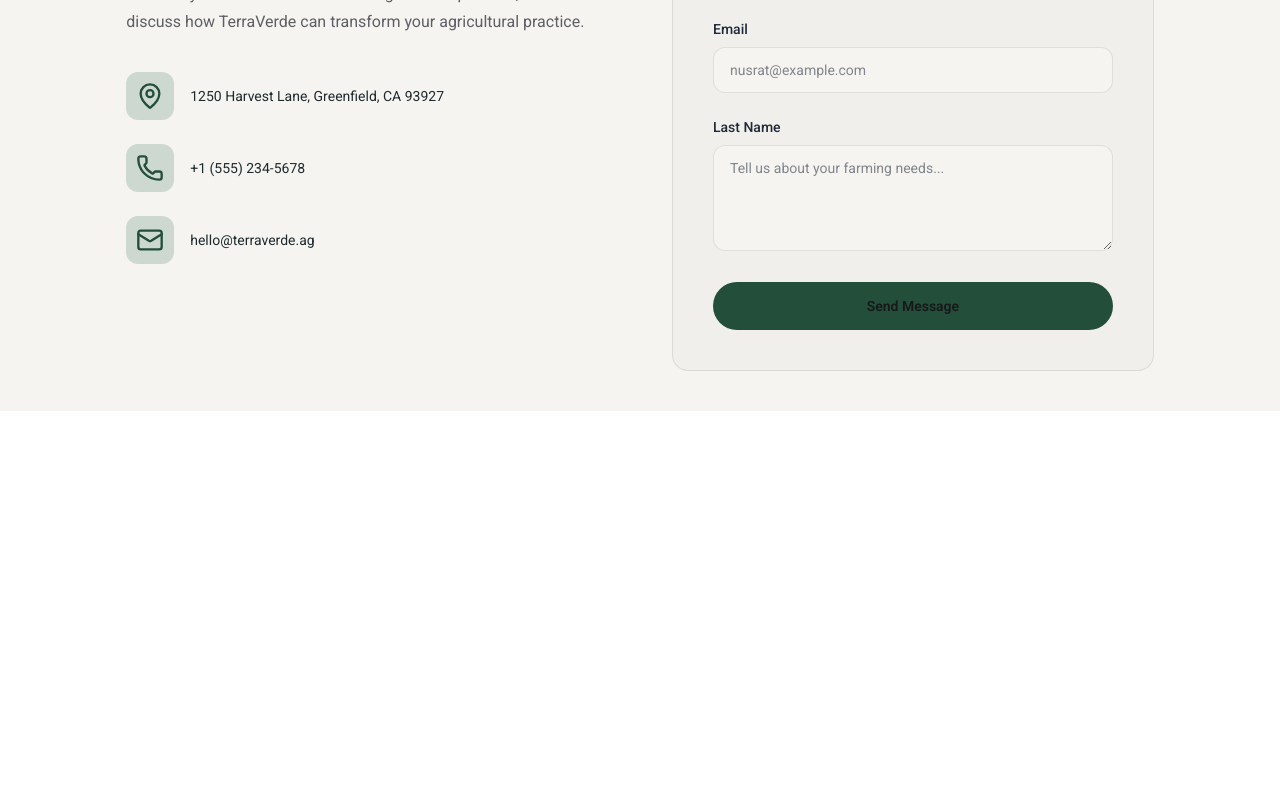
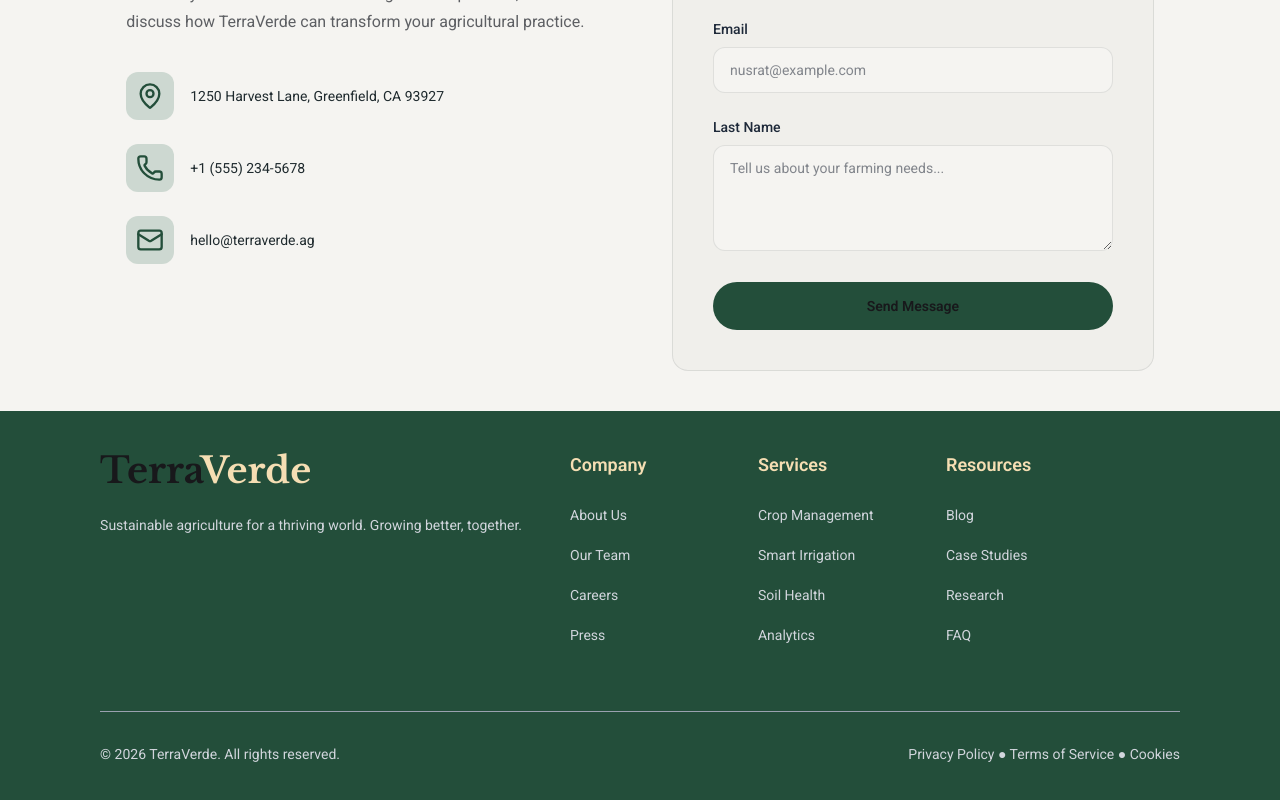
Before and after one commit to nusratjahan7/terra-verde, a React (Vite) app: page / in a window 1280 px wide. Shown: the part 3385-4185 px from the top of the page. Before the commit the page ends 3796 px from the top, so only its background shows below. Built offline with nearby package versions, Linux system fonts and the light colour scheme.

Commit message:
finished my work

```diff
--- a/src/App.jsx
+++ b/src/App.jsx
@@ -1,6 +1,7 @@
 import './App.css'
 import AboutSection from './Components/AboutSection/AboutSection'
 import ContactSection from './Components/ContactSection/ContactSection'
+import Footer from './Components/Footer/Footer'
 import HeroSection from './Components/HeroSection/HeroSection'
 import Navbar from './Components/Navbar/Navbar'
 import ServiceSection from './Components/ServiceSection/ServiceSection'
@@ -22,6 +23,9 @@ function App() {
       <TechnologySection/>
       <ContactSection/>
     </main>
+    <footer>
+      <Footer/>
+    </footer>
     </>
   )
 }
--- a/src/Components/ContactSection/ContactSection.jsx
+++ b/src/Components/ContactSection/ContactSection.jsx
@@ -17,7 +17,7 @@ const ContactSection = () => {
                     initial={{ opacity: 0, x: -30 }}
                     whileInView={{ opacity: 1, x: 0 }}
                     viewport={{ once: true }}
-                    transition={{ duration: 0.9 }}
+                    transition={{ duration: 1.1 }}
                     className='space-y-4'
                     >
                         <p className='text-sm text-gray-600 uppercase tracking-wider'>Get In Touch</p>
@@ -40,10 +40,10 @@ const ContactSection = () => {
                         </motion.div>
 
                         <motion.form
-                        initial={{ opacity: 0, x: -30 }}
+                        initial={{ opacity: 0, x: 30 }}
                         whileInView={{ opacity: 1, x: 0 }}
                         viewport={{ once: true }}
-                        transition={{ duration: 0.9 }}
+                        transition={{ duration: 1.1 }}
                         className="bg-[#d2cfc921] rounded-2xl p-8 md:p-10 border border-[#5d5f6325] space-y-6"
                         >
                             <div className="grid sm:grid-cols-2 gap-6">
--- /dev/null
+++ b/src/Components/Footer/Footer.jsx
@@ -0,0 +1,118 @@
+import React from 'react';
+
+const Footer = () => {
+    return (
+        <div className="relative bg-(--green) py-10 flex items-center overflow-hidden">
+            <div className="max-w-7xl mx-auto px-10">
+        <div className="grid text-center sm:text-left sm:grid-cols-2 md:grid-cols-12 gap-12">
+          {/* Logo & Description */}
+          <div className="md:col-span-5">
+            <div className="flex items-center gap-3 mb-6 justify-center sm:justify-normal">
+             <div className='nav-logo text-4xl font-bold flex items-center gap-2 '>
+                <h1 className='font1'>Terra<span className='text-(--wheat)'>Verde</span></h1>
+            </div>
+
+            </div>
+
+            <p className="text-gray-300 text-sm md:text-md max-w-md">
+              Sustainable agriculture for a thriving world. Growing better, together.
+            </p>
+
+          </div>
+
+          {/* Quick Links */}
+          <div className="md:col-span-2">
+            <h3 className=" font-semibold mb-6 text-(--wheat) text-md md:text-lg">Company</h3>
+            <ul className="space-y-4 text-gray-300">
+              <li>
+                <a href="#" className="hover:text-white transition text-sm md:text-md">
+                  About Us
+                </a>
+              </li>
+              <li>
+                <a href="#" className="hover:text-white transition text-sm md:text-md">
+                  Our Team
+                </a>
+              </li>
+              <li>
+                <a href="#" className="hover:text-white transition text-sm md:text-md">
+                 Careers
+                </a>
+              </li>
+              <li>
+                <a href="#" className="hover:text-white transition text-sm md:text-md ">
+                  Press
+                </a>
+              </li>
+            </ul>
+          </div>
+
+          <div className="md:col-span-2">
+            <h3 className=" font-semibold mb-6 text-(--wheat) text-md md:text-lg">Services</h3>
+            <ul className="space-y-4 text-gray-300">
+              <li>
+                <a href="#" className="hover:text-white transition text-sm md:text-md">
+                  Crop Management
+                </a>
+              </li>
+              <li>
+                <a href="#" className="hover:text-white transition text-sm md:text-md">
+                  Smart Irrigation
+                </a>
+              </li>
+              <li>
+                <a href="#" className="hover:text-white transition text-sm md:text-md">
+                  Soil Health
+                </a>
+              </li>
+              <li>
+                <a href="#" className="hover:text-white transition text-sm md:text-md">
+                  Analytics
+                </a>
+              </li>
+            </ul>
+          </div>
+
+          <div className="md:col-span-3">
+            <h3 className=" font-semibold mb-6 text-(--wheat) text-md md:text-lg">Resources</h3>
+            <ul className="space-y-4 text-gray-300">
+              <li>
+                <a href="#" className="hover:text-white transition text-sm md:text-md">
+                  Blog
+                </a>
+              </li>
+              <li>
+                <a href="#" className="hover:text-white transition text-sm md:text-md">
+                  Case Studies
+                </a>
+              </li>
+              <li>
+                <a href="#" className="hover:text-white transition text-sm md:text-md">
+                  Research
+                </a>
+              </li>
+              <li>
+                <a href="#" className="hover:text-white transition text-sm md:text-md">
+                  FAQ
+                </a>
+              </li>
+            </ul>
+          </div>
+        </div>
+
+        {/* Bottom Bar */}
+        <div className="mt-16 pt-8 border-t border-gray-400 flex flex-col md:flex-row items-center justify-between gap-4 ">
+          <div className='text-gray-300  text-sm md:text-md'>© {new Date().getFullYear()} TerraVerde. All rights reserved.</div>
+
+          <div className="flex gap-6">
+            <a href="#" className="hover:text-white transition text-sm md:text-md text-gray-300">
+              Privacy Policy ● Terms of Service ● Cookies
+            </a>
+          </div>
+        </div>
+      </div>
+        </div>
+    );
+};
+
+export default Footer;
--- a/src/Components/StatsBar/StatsBar.jsx
+++ b/src/Components/StatsBar/StatsBar.jsx
@@ -27,7 +27,7 @@ const StatsBar = () => {
                         initial={{ opacity: 0, x: 40 }}
                        whileInView={{ opacity: 1, x: 0 }}
                        viewport={{ once: true }}
-                       transition={{ duration: 0.8 }}
+                       transition={{ duration: 1.2 }}
                          className='text-center'>
                             <p className='font1 font-bold text-3xl text-(--wheat)'>{stat.value}</p>
                             <p className='text-sm font-light uppercase tracking-wider text-gray-300'>{stat.label}</p>
```
